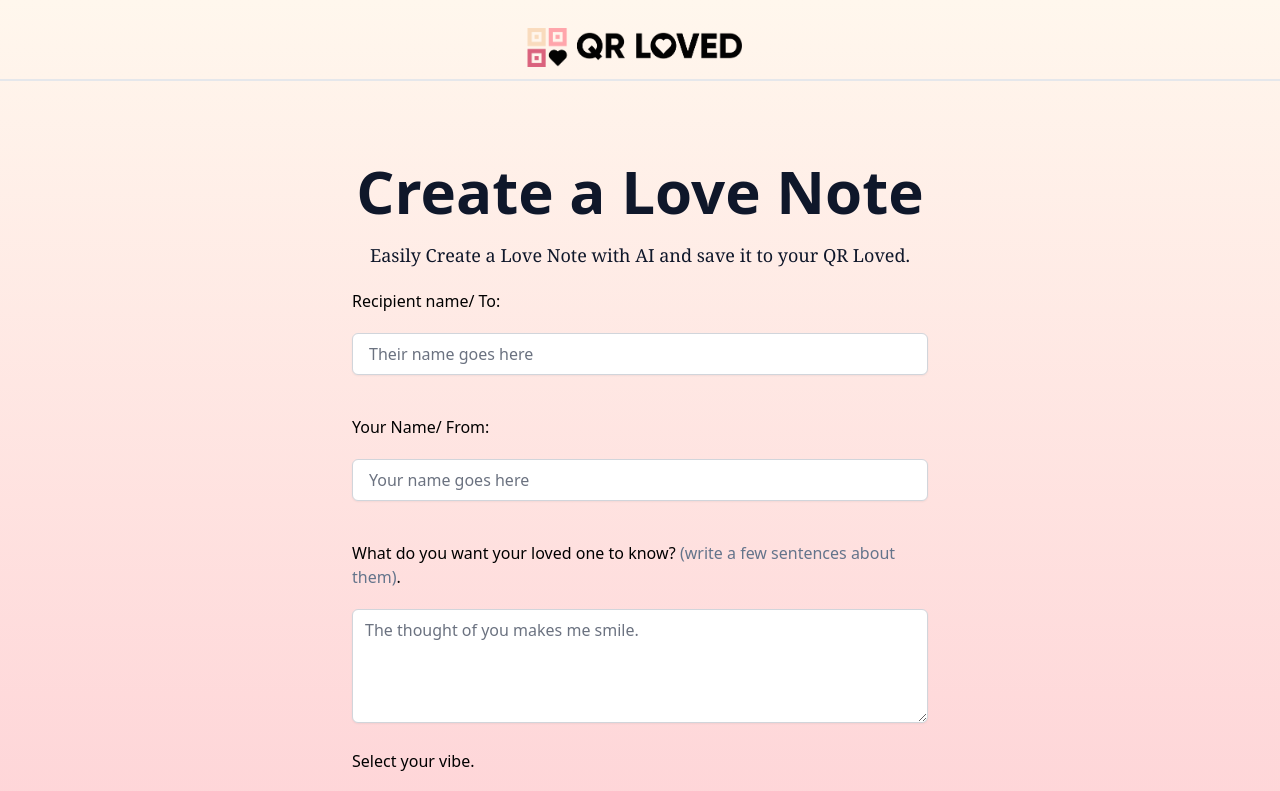
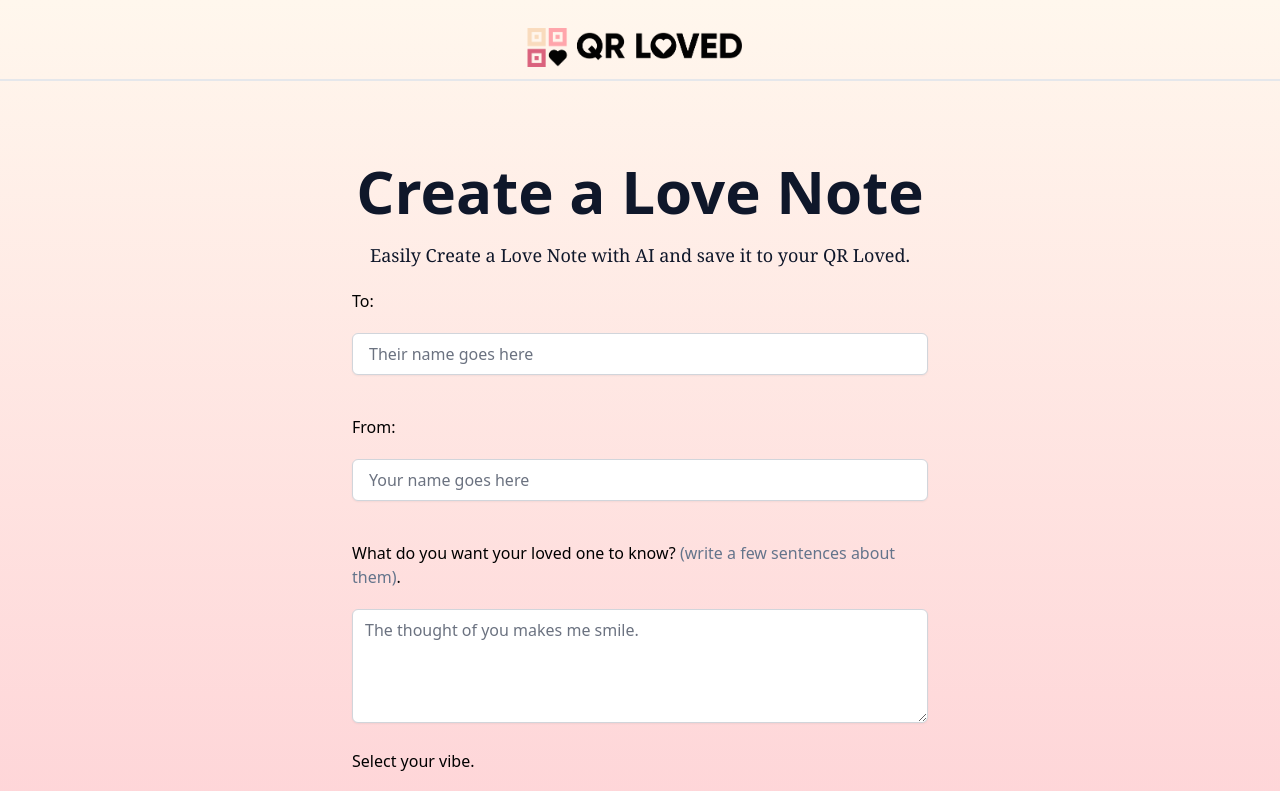
Before and after one commit to QR-Loved/mvp, a Next.js app: page / in a window 1280 px wide. Shown: the top 791 px of the page. Built offline with nearby package versions, Linux system fonts and the light colour scheme.

Commit message:
updated copy

```diff
--- a/components/AiForm.tsx
+++ b/components/AiForm.tsx
@@ -83,7 +83,7 @@ export default function AiForm() {
     <div className="max-w-xl w-full">
       <div className="flex mt-5 items-center space-x-3">
         <p className="text-left font-medium">
-         Recipient name/ To:{" "}
+         To:{" "}
         </p>
       </div>
       <input
@@ -94,7 +94,7 @@ export default function AiForm() {
       />
        <div className="flex mt-5 items-center space-x-3">
         <p className="text-left font-medium">
-         Your Name/ From:{" "}
+         From:{" "}
         </p>
       </div>
       <input
```
